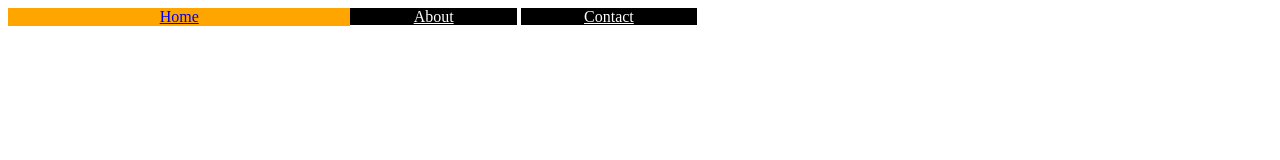
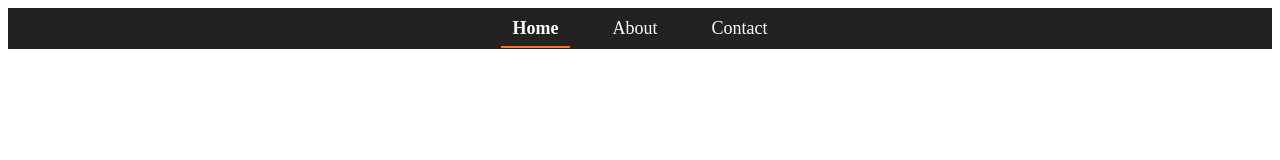
Before and after one commit to VelocityVortex5021/velocityvortexsite, a plain HTML site: page index.html in a window 1280 px wide. Drawn offline with Linux system fonts and the light colour scheme.

Commit message:
Significantly improved navbar

```diff
--- a/index.html
+++ b/index.html
@@ -1,12 +1,20 @@
-<html>
+<!DOCTYPE html>
+<html lang="en">
+<head>
+    <meta charset="UTF-8">
+    <meta name="viewport" content="width=device-width, initial-scale=1.0">
+    <title>Velocity Vortex - Home</title>
     <link rel="stylesheet" href="style.css">
-    <meta charset="utf-8">
-    <title>Velocity Vortex - Home</title>
+</head>
+<body>
     <header>
-        <ul class="navbar">
-            <li class="activenavitem"><a id="activenavtext" href="index.html">Home</a></li>
-            <li class="navitem"><a id="navtext" href="about.html">About</a></li>
-            <li class="navitem"><a id="navtext" href="contact.html">Contact</a></li>
-          </ul>
+        <nav>
+            <ul class="navbar">
+                <li class="navitem"><a class="navlink current" href="index.html">Home</a></li>
+                <li class="navitem"><a class="navlink" href="about.html">About</a></li>
+                <li class="navitem"><a class="navlink" href="contact.html">Contact</a></li>
+            </ul>
+        </nav>
     </header>
+</body>
 </html>
--- a/style.css
+++ b/style.css
@@ -1,33 +1,42 @@
+/* General Navbar Styling */
 .navbar {
-    list-style-type: none;
+    list-style: none;
+    display: flex;
+    justify-content: center;
+    background: #222;
+    padding: 10px 0;
     margin: 0;
-    padding: 0;
-    display: inline;
-    text-align: center;
 }
 
 .navitem {
-    text-align: center;
-    display: inline;
-    padding-right: 5%;
-    padding-left: 5%;
-    background-color: black;
+    margin: 0 15px;
 }
 
-.activenavitem {
-    float: left;
-    text-align: center;
-    padding-right: 12%;
-    padding-left: 12%;
-    background-color: orange;
+.navlink {
+    text-decoration: none;
+    color: white;
+    font-size: 18px;
+    padding: 8px 12px;
+    transition: color 0.3s ease-in-out;
 }
 
-#activenavtext {
-
+.navlink:hover {
+    color: #ff7033;
 }
 
-#navtext {
-    color: white;
-    font-style: normal;
+/* Active Page Highlight */
+.current {
+    font-weight: bold;
+    border-bottom: 2px solid #ff7033;
+}
 
+/* Responsive Design */
+@media (max-width: 768px) {
+    .navbar {
+        flex-direction: column;
+        align-items: center;
+    }
+    .navitem {
+        margin: 5px 0;
+    }
 }
```
Also changed, not shown: about.html (+20 -0 lines), contact.html (+20 -0 lines).
